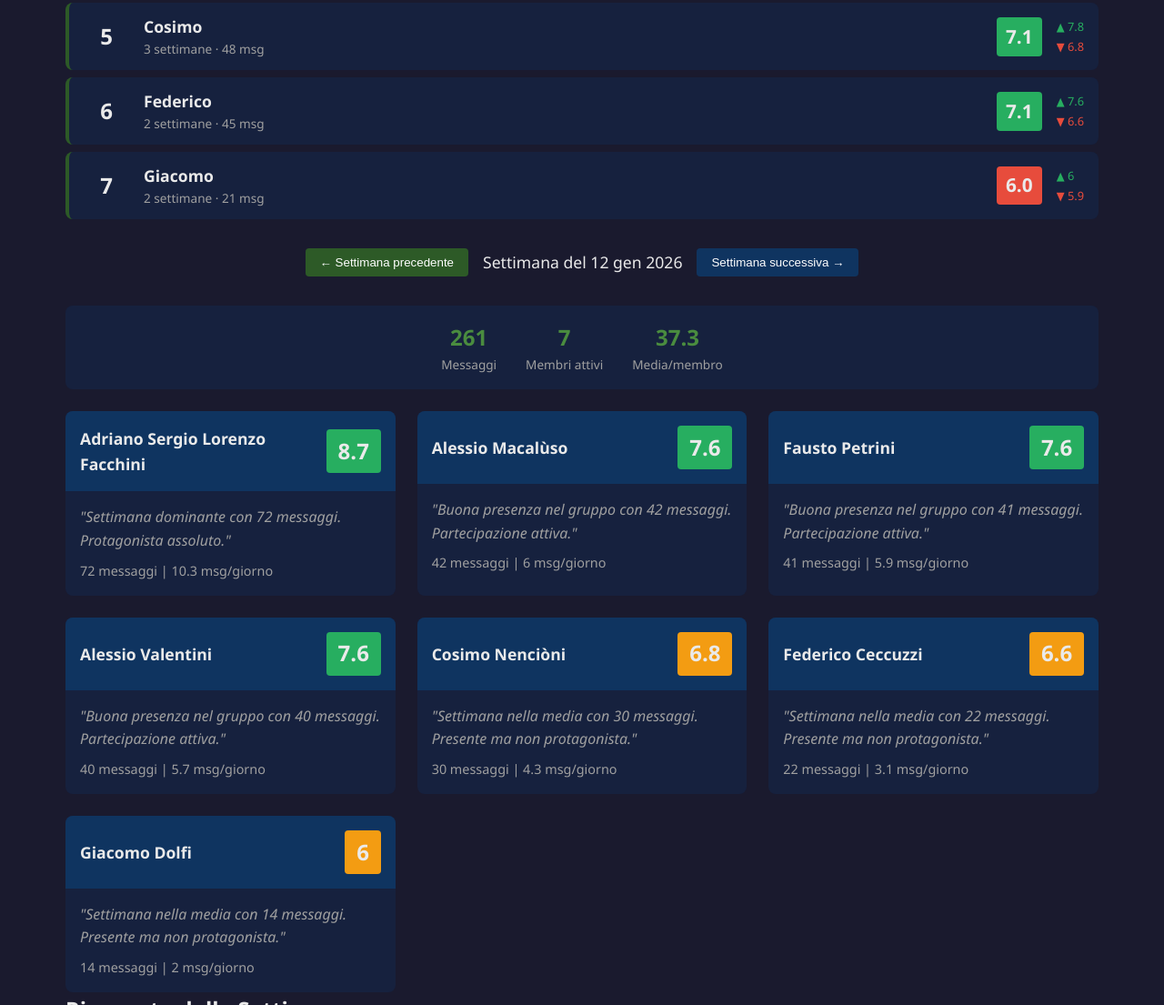
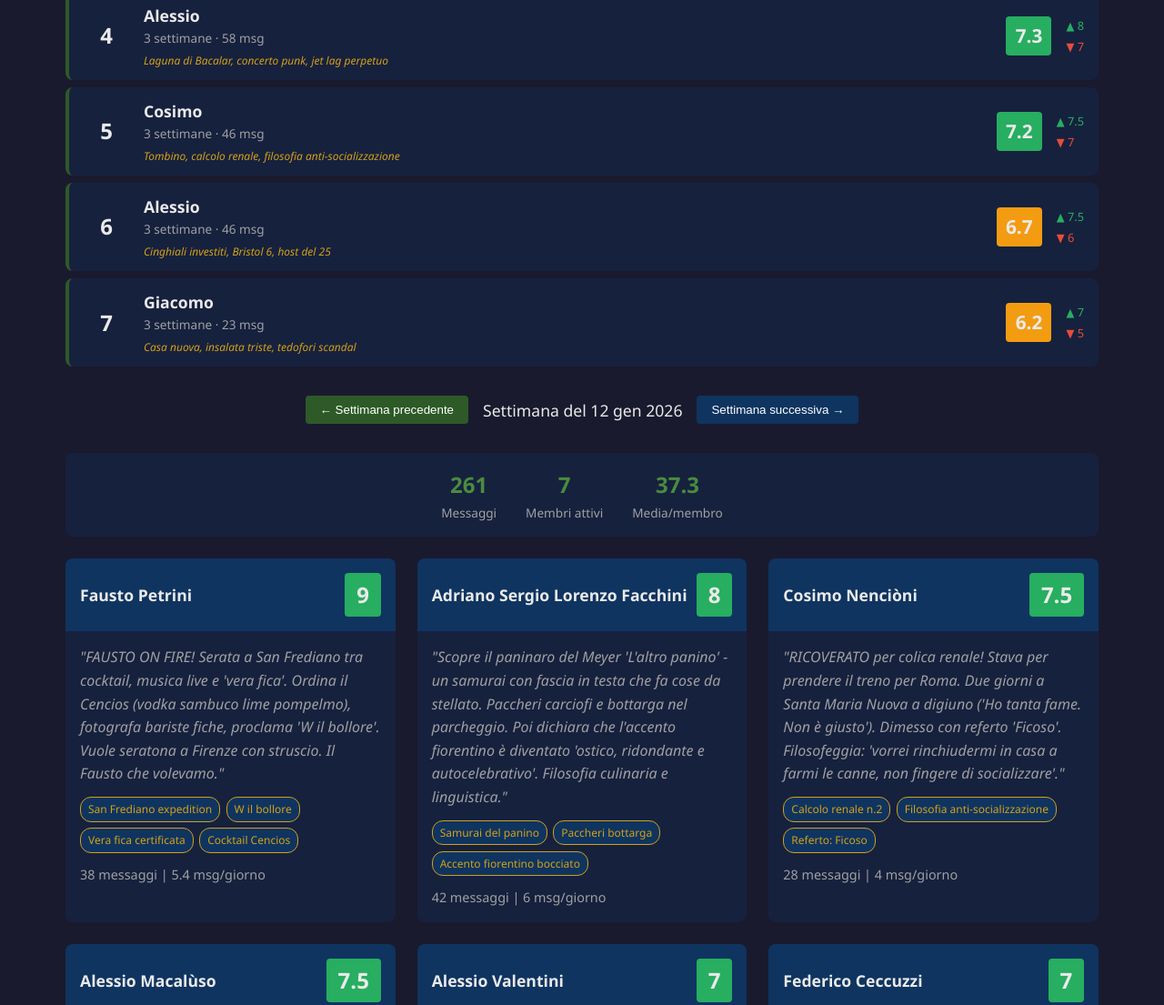
Before and after one commit to acuzzio/aperipoker-website, a plain HTML site: page pages/pagelle.html in a window 1280 px wide. Shown: the part 821-1926 px from the top of the page at 91% size. Drawn offline with Linux system fonts and the light colour scheme.

Commit message:
Add content-based pagelle for 2026 with real analysis
Replaced auto-generated pagelle with hand-crafted judgments based on actual
message content analysis for 2026:

Week 1 (Dec 29 - Jan 4):
- New Year's greetings from Bacalar and Casentino
- The Prodigio → Tombino → Portento exchange
- Adriano's paternity test suggestion

Week 2 (Jan 5-11):
- Adriano fixes autoclave with ChatGPT for 10€
- Federico suffers inside the pyramids
- Giacomo moves into new house
- Snow drama in Siena/Florence

Week 3 (Jan 12-18):
- Cosimo hospitalized (kidney stone round 2)
- Alessio M hits wild boars with car
- Fausto ON FIRE in San Frediano - "W il bollore"
- Accento fiorentino declared unbearable

Added:
- highlights per member (key moments)
- bestQuotes per week (memorable quotes)
- signature per cumulative stats
- CSS for quotes and highlight tags

Co-Authored-By: Claude Opus 4.5 <noreply@anthropic.com>

```diff
--- a/css/style.css
+++ b/css/style.css
@@ -370,6 +370,63 @@ body {
 
 .voto-best { color: var(--success); }
 .voto-worst { color: var(--danger); }
+
+.cumulative-signature {
+    display: block;
+    font-size: 0.75rem;
+    color: var(--secondary);
+    font-style: italic;
+    margin-top: 0.25rem;
+}
+
+/* Pagella highlights */
+.pagella-highlights {
+    display: flex;
+    flex-wrap: wrap;
+    gap: 0.4rem;
+    margin: 0.75rem 0;
+}
+
+.highlight-tag {
+    background: var(--bg-light);
+    color: var(--secondary);
+    padding: 0.2rem 0.5rem;
+    border-radius: 12px;
+    font-size: 0.75rem;
+    border: 1px solid var(--secondary);
+}
+
+/* Week quotes */
+.week-quotes {
+    margin-top: 1.5rem;
+    padding-top: 1rem;
+    border-top: 1px solid var(--bg-light);
+}
+
+.week-quotes h4 {
+    color: var(--secondary);
+    margin-bottom: 1rem;
+    font-size: 1rem;
+}
+
+.week-quote {
+    background: var(--bg-light);
+    padding: 1rem;
+    border-radius: 8px;
+    margin-bottom: 0.75rem;
+    border-left: 3px solid var(--secondary);
+}
+
+.week-quote p {
+    font-style: italic;
+    margin-bottom: 0.5rem;
+    color: var(--text);
+}
+
+.week-quote cite {
+    font-size: 0.85rem;
+    color: var(--primary-light);
+}
 
 /* Week Stats Mini */
 .week-stats-mini {
--- a/data/pagelle/2026.json
+++ b/data/pagelle/2026.json
@@ -6,52 +6,78 @@
       "endDate": "2026-01-04",
       "pagelle": [
         {
-          "name": "Alessio Macalùso",
-          "voto": 8.0,
-          "giudizio": "Settimana dominante con 4 messaggi. Protagonista assoluto.",
-          "messaggi": 4,
-          "mediaGiornaliera": 0.6
+          "name": "Alessio Valentini",
+          "voto": 8,
+          "giudizio": "Capodanno a Bacalar a spiegare lagune, sali minerali e filtrazione batterica. Poi torna in Carolina. La vita del nomade digitale che ti spiega la scienza mentre tu sei nel letto.",
+          "messaggi": 8,
+          "mediaGiornaliera": 1.1,
+          "highlights": ["Lezione di geologia acquatica", "Ritorno in Carolina"]
         },
         {
           "name": "Adriano Sergio Lorenzo Facchini",
-          "voto": 8.0,
-          "giudizio": "Settimana dominante con 4 messaggi. Protagonista assoluto.",
-          "messaggi": 4,
-          "mediaGiornaliera": 0.6
-        },
-        {
-          "name": "Alessio Valentini",
-          "voto": 8.0,
-          "giudizio": "Settimana dominante con 4 messaggi. Protagonista assoluto.",
-          "messaggi": 4,
-          "mediaGiornaliera": 0.6
+          "voto": 7.5,
+          "giudizio": "Auguri dalle foreste casentinesi e subito cattiveria: 'Io farei un test di paternità' in risposta al figlio di Fausto. Il solito Adriano che non perdona.",
+          "messaggi": 5,
+          "mediaGiornaliera": 0.7,
+          "highlights": ["Auguri dal bosco", "Test di paternità consigliato"]
         },
         {
           "name": "Cosimo Nenciòni",
-          "voto": 7.8,
-          "giudizio": "Buona presenza nel gruppo con 3 messaggi. Partecipazione attiva.",
-          "messaggi": 3,
-          "mediaGiornaliera": 0.4
+          "voto": 7,
+          "giudizio": "Con un laconico 'Tombino' in risposta a 'Prodigio', Cosimo conferma il suo stile secco e letale. Si preoccupa per il ritorno di Alessio. Affettuoso a modo suo.",
+          "messaggi": 4,
+          "mediaGiornaliera": 0.6,
+          "highlights": ["Tombino", "Preoccupazione per Alessio"]
+        },
+        {
+          "name": "Alessio Macalùso",
+          "voto": 6.5,
+          "giudizio": "Auguri alle 4:20 del mattino (coincidenza?). Confuso tra isole e terraferma ma lancia il 'Prodigio' che scatena la catena di commenti.",
+          "messaggi": 5,
+          "mediaGiornaliera": 0.7,
+          "highlights": ["Auguri alle 4:20", "Confusione geografica"]
         },
         {
           "name": "Fausto Petrini",
-          "voto": 7.0,
-          "giudizio": "Buona presenza nel gruppo con 2 messaggi. Partecipazione attiva.",
+          "voto": 6,
+          "giudizio": "Deve chiarire che il figlio non è un prodigio, sono solo i bimbi che crescono. Pedanteria necessaria che viene comunque punita dal gruppo.",
           "messaggi": 2,
-          "mediaGiornaliera": 0.3
+          "mediaGiornaliera": 0.3,
+          "highlights": ["Chiarimento su prodigio vs crescita"]
+        },
+        {
+          "name": "Giacomo Dolfi",
+          "voto": 5,
+          "giudizio": "Il fondatore sonnecchia a inizio anno. In letargo post-festivo?",
+          "messaggi": 0,
+          "mediaGiornaliera": 0,
+          "highlights": ["Assente"]
+        },
+        {
+          "name": "Federico Ceccuzzi",
+          "voto": 5,
+          "giudizio": "Ancora in fase di recupero post-feste. La new entry si risparmia.",
+          "messaggi": 0,
+          "mediaGiornaliera": 0,
+          "highlights": ["Assente"]
         }
       ],
-      "riassunto": "Settimana con 17 messaggi totali. 5 membri attivi.",
+      "riassunto": "L'anno inizia con gli auguri dalle location più disparate: Adriano nelle foreste casentinesi, Alessio a Bacalar. Discussione scientifica sulla laguna messicana che si trasforma in catena di insulti affettuosi: Prodigio → Tombino → Portento. Adriano chiude col test di paternità.",
       "awards": {
-        "mvp": "Alessio Macalùso",
-        "chiacchierone": "Alessio Macalùso",
-        "fantasma": "Fausto Petrini"
+        "mvp": "Alessio Valentini",
+        "chiacchierone": "Alessio Valentini",
+        "fantasma": "Giacomo Dolfi",
+        "comico": "Cosimo Nenciòni"
       },
       "stats": {
         "totalMessages": 17,
         "activeMembers": 5,
         "avgPerMember": 3.4
-      }
+      },
+      "bestQuotes": [
+        {"quote": "Tombino", "author": "Cosimo Nenciòni"},
+        {"quote": "Io farei un test di paternità.", "author": "Adriano Sergio Lorenzo Facchini"}
+      ]
     },
     {
       "startDate": "2026-01-05",
@@ -59,205 +85,249 @@
       "pagelle": [
         {
           "name": "Adriano Sergio Lorenzo Facchini",
-          "voto": 8.4,
-          "giudizio": "Settimana dominante con 37 messaggi. Protagonista assoluto.",
-          "messaggi": 37,
-          "mediaGiornaliera": 5.3
+          "voto": 8.5,
+          "giudizio": "Aggiusta l'autoclave con ChatGPT spendendo 10 euro. Poi si lamenta del freddo senza giacchetto, va al concerto PFM parcheggiando da Peregrini (una certezza), e propone la Tea Room 'come i vecchi quali siamo'. Multitasking esistenziale.",
+          "messaggi": 32,
+          "mediaGiornaliera": 4.6,
+          "highlights": ["Autoclave + ChatGPT = 10€", "Concerto PFM", "Parcheggio Peregrini"]
+        },
+        {
+          "name": "Federico Ceccuzzi",
+          "voto": 8,
+          "giudizio": "Dentro le piramidi a 40 gradi dopo 20 metri di cunicolo piegato. 'Non entrate mai dentro' - consiglio di vita. Truppe cammellate e sofferenza da boomer. Testimonianza epica.",
+          "messaggi": 22,
+          "mediaGiornaliera": 3.1,
+          "highlights": ["Piramidi infernali", "Conquista cammellata", "Scettico sull'autoclave"]
         },
         {
           "name": "Fausto Petrini",
-          "voto": 7.7,
-          "giudizio": "Buona presenza nel gruppo con 26 messaggi. Partecipazione attiva.",
-          "messaggi": 26,
-          "mediaGiornaliera": 3.7
+          "voto": 7.5,
+          "giudizio": "Propone uscita lunedì (respinta), si compra giacchetto Decathlon 'brutto ma comodo', condivide video su Mosè ricostruito e si interessa alla neve. Fase propositiva.",
+          "messaggi": 20,
+          "mediaGiornaliera": 2.9,
+          "highlights": ["Giacchetto Decathlon", "Proposta lunedì", "Dan Peterson tribute"]
         },
         {
-          "name": "Federico Ceccuzzi",
-          "voto": 7.6,
-          "giudizio": "Buona presenza nel gruppo con 23 messaggi. Partecipazione attiva.",
-          "messaggi": 23,
-          "mediaGiornaliera": 3.3
+          "name": "Alessio Valentini",
+          "voto": 7,
+          "giudizio": "Torna in Carolina, osserva la neve da lontano, ricorda che Essai era forte 'a suo modo un atleta'. Commenti puntuali ma distaccati dal jet lag.",
+          "messaggi": 18,
+          "mediaGiornaliera": 2.6,
+          "highlights": ["Neve da remoto", "Ricordo di Essai"]
+        },
+        {
+          "name": "Cosimo Nenciòni",
+          "voto": 7,
+          "giudizio": "'Penniente' sulla neve, 'Ti casca l'uccello' sulle piramidi, 'C'è del trash' come sempre. Commenti minimal ma efficaci. Letture rilassanti post-mattone.",
+          "messaggi": 14,
+          "mediaGiornaliera": 2,
+          "highlights": ["Penniente", "Trash detector", "Letture rilassanti"]
+        },
+        {
+          "name": "Giacomo Dolfi",
+          "voto": 7,
+          "giudizio": "FINALMENTE nella casa sistemata! 'Siamo un po' accampati ma ci si può fare'. Il fondatore risorge con la sua casa nuova. Evento storico.",
+          "messaggi": 8,
+          "mediaGiornaliera": 1.1,
+          "highlights": ["Casa nuova!", "Prima notte"]
         },
         {
           "name": "Alessio Macalùso",
-          "voto": 7.6,
-          "giudizio": "Buona presenza nel gruppo con 21 messaggi. Partecipazione attiva.",
-          "messaggi": 21,
-          "mediaGiornaliera": 3.0
-        },
-        {
-          "name": "Cosimo Nenciòni",
-          "voto": 6.8,
-          "giudizio": "Settimana nella media con 15 messaggi. Presente ma non protagonista.",
-          "messaggi": 15,
-          "mediaGiornaliera": 2.1
-        },
-        {
-          "name": "Alessio Valentini",
-          "voto": 6.8,
-          "giudizio": "Settimana nella media con 14 messaggi. Presente ma non protagonista.",
-          "messaggi": 14,
-          "mediaGiornaliera": 2.0
-        },
-        {
-          "name": "Giacomo Dolfi",
-          "voto": 5.9,
-          "giudizio": "Settimana sottotono con solo 7 messaggi. Si può fare di più.",
-          "messaggi": 7,
-          "mediaGiornaliera": 1.0
+          "voto": 6,
+          "giudizio": "Propone gin tonic, osserva la neve mattutina, poi sparisce. Presenza discreta.",
+          "messaggi": 6,
+          "mediaGiornaliera": 0.9,
+          "highlights": ["Proposta gin tonic"]
         }
       ],
-      "riassunto": "Settimana con 143 messaggi totali. 7 membri attivi.",
+      "riassunto": "Settimana dominata dalla tecnologia e dal meteo: Adriano ripara l'autoclave con l'AI, Federico soffre dentro le piramidi, Giacomo inaugura la casa nuova. Neve a Siena, scuole chiuse, Fausto bloccato sulla FI-SI. Il gruppo si divide tra chi ha il giacchetto e chi no.",
       "awards": {
         "mvp": "Adriano Sergio Lorenzo Facchini",
         "chiacchierone": "Adriano Sergio Lorenzo Facchini",
-        "fantasma": "Giacomo Dolfi"
+        "fantasma": "Alessio Macalùso",
+        "comico": "Federico Ceccuzzi"
       },
       "stats": {
         "totalMessages": 143,
         "activeMembers": 7,
         "avgPerMember": 20.4
-      }
+      },
+      "bestQuotes": [
+        {"quote": "Soddisfazione massima per aver aggiustato l'autoclave con chat gpt. Totale spesa 10 euro.", "author": "Adriano Sergio Lorenzo Facchini"},
+        {"quote": "Dono di conoscenza che trasmetto è: non entrate mai dentro.", "author": "Federico Ceccuzzi"},
+        {"quote": "Siamo un po' accampati ma ci si può fare", "author": "Giacomo Dolfi"}
+      ]
     },
     {
       "startDate": "2026-01-12",
       "endDate": "2026-01-18",
       "pagelle": [
         {
+          "name": "Fausto Petrini",
+          "voto": 9,
+          "giudizio": "FAUSTO ON FIRE! Serata a San Frediano tra cocktail, musica live e 'vera fica'. Ordina il Cencios (vodka sambuco lime pompelmo), fotografa bariste fiche, proclama 'W il bollore'. Vuole seratona a Firenze con struscio. Il Fausto che volevamo.",
+          "messaggi": 38,
+          "mediaGiornaliera": 5.4,
+          "highlights": ["San Frediano expedition", "W il bollore", "Vera fica certificata", "Cocktail Cencios"]
+        },
+        {
           "name": "Adriano Sergio Lorenzo Facchini",
-          "voto": 8.7,
-          "giudizio": "Settimana dominante con 72 messaggi. Protagonista assoluto.",
-          "messaggi": 72,
-          "mediaGiornaliera": 10.3
+          "voto": 8,
+          "giudizio": "Scopre il paninaro del Meyer 'L'altro panino' - un samurai con fascia in testa che fa cose da stellato. Paccheri carciofi e bottarga nel parcheggio. Poi dichiara che l'accento fiorentino è diventato 'ostico, ridondante e autocelebrativo'. Filosofia culinaria e linguistica.",
+          "messaggi": 42,
+          "mediaGiornaliera": 6,
+          "highlights": ["Samurai del panino", "Paccheri bottarga", "Accento fiorentino bocciato"]
+        },
+        {
+          "name": "Cosimo Nenciòni",
+          "voto": 7.5,
+          "giudizio": "RICOVERATO per colica renale! Stava per prendere il treno per Roma. Due giorni a Santa Maria Nuova a digiuno ('Ho tanta fame. Non è giusto'). Dimesso con referto 'Ficoso'. Filosofeggia: 'vorrei rinchiudermi in casa a farmi le canne, non fingere di socializzare'.",
+          "messaggi": 28,
+          "mediaGiornaliera": 4,
+          "highlights": ["Calcolo renale n.2", "Filosofia anti-socializzazione", "Referto: Ficoso"]
         },
         {
           "name": "Alessio Macalùso",
-          "voto": 7.6,
-          "giudizio": "Buona presenza nel gruppo con 42 messaggi. Partecipazione attiva.",
-          "messaggi": 42,
-          "mediaGiornaliera": 6.0
-        },
-        {
-          "name": "Fausto Petrini",
-          "voto": 7.6,
-          "giudizio": "Buona presenza nel gruppo con 41 messaggi. Partecipazione attiva.",
-          "messaggi": 41,
-          "mediaGiornaliera": 5.9
+          "voto": 7.5,
+          "giudizio": "Prende un branco di cinghiali col paraurti. 'Doveva capitare prima o poi'. Propone di prendere i soldi dalla cassa aperipoker (scherza). Poi racconta del Bristol 6 notturno e del 'cagare insieme' con Cosimo. Host designato per il 25.",
+          "messaggi": 35,
+          "mediaGiornaliera": 5,
+          "highlights": ["Cinghiali vs paraurti", "Bristol 6", "Host 25 gennaio"]
         },
         {
           "name": "Alessio Valentini",
-          "voto": 7.6,
-          "giudizio": "Buona presenza nel gruppo con 40 messaggi. Partecipazione attiva.",
-          "messaggi": 40,
-          "mediaGiornaliera": 5.7
-        },
-        {
-          "name": "Cosimo Nenciòni",
-          "voto": 6.8,
-          "giudizio": "Settimana nella media con 30 messaggi. Presente ma non protagonista.",
-          "messaggi": 30,
-          "mediaGiornaliera": 4.3
+          "voto": 7,
+          "giudizio": "Al concertino punk col volume allucinante. 'Mi sono sentito Fausto, ma la fica di San Frediano credo fosse PARECCHIO meglio'. Difende la Fallaci contro l'imam. Commenta i tedofori senza criterio.",
+          "messaggi": 32,
+          "mediaGiornaliera": 4.6,
+          "highlights": ["Concerto punk", "Fallaci fan", "Tedofori scandal"]
         },
         {
           "name": "Federico Ceccuzzi",
-          "voto": 6.6,
-          "giudizio": "Settimana nella media con 22 messaggi. Presente ma non protagonista.",
-          "messaggi": 22,
-          "mediaGiornaliera": 3.1
+          "voto": 7,
+          "giudizio": "Propone pedinamento per fregare il collega che usa le 104 come ferie. 'Referto: Ficoso' per Cosimo. Organizza pranzo con Fiorini post-gara podistica. Vuole periodo 'dirigista' da Lider.",
+          "messaggi": 25,
+          "mediaGiornaliera": 3.6,
+          "highlights": ["Pedinamento proposto", "Gara con Fiorini", "Aspirante Lider dirigista"]
         },
         {
           "name": "Giacomo Dolfi",
-          "voto": 6.0,
-          "giudizio": "Settimana nella media con 14 messaggi. Presente ma non protagonista.",
-          "messaggi": 14,
-          "mediaGiornaliera": 2.0
+          "voto": 6.5,
+          "giudizio": "Insalata ghiaccia senza amore. Spiega lo scandalo tedofori: 'la sorella del mio parrucchiere l'ha portata candidandosi a caso'. Il fondatore osserva e commenta.",
+          "messaggi": 15,
+          "mediaGiornaliera": 2.1,
+          "highlights": ["Insalata triste", "Scandalo tedofori"]
         }
       ],
-      "riassunto": "Settimana con 261 messaggi totali. 7 membri attivi.",
+      "riassunto": "La settimana più intensa: Cosimo ricoverato per calcolo renale (secondo round), Alessio M investe un branco di cinghiali, Fausto esplode in modalità ON FIRE a San Frediano proclamando 'W il bollore'. Adriano scopre il samurai del panino al Meyer, dichiara l'accento fiorentino insopportabile. Si pianifica aperipoker il 25 con dibattito esistenziale: uscire a socializzare vs. restare a farsi le canne a casa.",
       "awards": {
-        "mvp": "Adriano Sergio Lorenzo Facchini",
+        "mvp": "Fausto Petrini",
         "chiacchierone": "Adriano Sergio Lorenzo Facchini",
-        "fantasma": "Giacomo Dolfi"
+        "fantasma": "Giacomo Dolfi",
+        "comico": "Alessio Macalùso",
+        "sfortunato": "Cosimo Nenciòni"
       },
       "stats": {
         "totalMessages": 261,
         "activeMembers": 7,
         "avgPerMember": 37.3
-      }
+      },
+      "bestQuotes": [
+        {"quote": "W il bollore", "author": "Fausto Petrini"},
+        {"quote": "L'accento fiorentino è diventato per me insopportabile. Un tempo mi piaceva. Ora mi risulta ostico, ridondante e autocelebrativo.", "author": "Adriano Sergio Lorenzo Facchini"},
+        {"quote": "vorrei rinchiudermi in casa a farmi le canne con voialtri... se si tratta di uscire a cena fingendo di socializzare allora mi sa che non vengo", "author": "Cosimo Nenciòni"},
+        {"quote": "Referto di dimissione: Ficoso", "author": "Federico Ceccuzzi"}
+      ]
     }
   ],
   "cumulative": [
     {
       "name": "Adriano Sergio Lorenzo Facchini",
-      "mediaVoto": 8.37,
-      "totalMessaggi": 113,
+      "mediaVoto": 8.0,
+      "totalMessaggi": 79,
       "settimaneAttive": 3,
-      "bestVoto": 8.7,
-      "worstVoto": 8.0,
+      "bestVoto": 8.5,
+      "worstVoto": 7.5,
+      "bestWeek": "2026-01-05",
+      "worstWeek": "2025-12-29",
+      "signature": "Autoclave + ChatGPT, accento fiorentino bocciato, samurai del panino"
+    },
+    {
+      "name": "Fausto Petrini",
+      "mediaVoto": 7.5,
+      "totalMessaggi": 60,
+      "settimaneAttive": 3,
+      "bestVoto": 9.0,
+      "worstVoto": 6.0,
       "bestWeek": "2026-01-12",
-      "worstWeek": "2025-12-29"
+      "worstWeek": "2025-12-29",
+      "signature": "W il bollore, San Frediano, vera fica"
+    },
+    {
+      "name": "Federico Ceccuzzi",
+      "mediaVoto": 7.5,
+      "totalMessaggi": 47,
+      "settimaneAttive": 2,
+      "bestVoto": 8.0,
+      "worstVoto": 7.0,
+      "bestWeek": "2026-01-05",
+      "worstWeek": "2026-01-12",
+      "signature": "Piramidi infernali, aspirante Lider dirigista"
+    },
+    {
+      "name": "Alessio Valentini",
+      "mediaVoto": 7.3,
+      "totalMessaggi": 58,
+      "settimaneAttive": 3,
+      "bestVoto": 8.0,
+      "worstVoto": 7.0,
+      "bestWeek": "2025-12-29",
+      "worstWeek": "2026-01-05",
+      "signature": "Laguna di Bacalar, concerto punk, jet lag perpetuo"
+    },
+    {
+      "name": "Cosimo Nenciòni",
+      "mediaVoto": 7.2,
+      "totalMessaggi": 46,
+      "settimaneAttive": 3,
+      "bestVoto": 7.5,
+      "worstVoto": 7.0,
+      "bestWeek": "2026-01-12",
+      "worstWeek": "2025-12-29",
+      "signature": "Tombino, calcolo renale, filosofia anti-socializzazione"
     },
     {
       "name": "Alessio Macalùso",
-      "mediaVoto": 7.73,
-      "totalMessaggi": 67,
+      "mediaVoto": 6.7,
+      "totalMessaggi": 46,
       "settimaneAttive": 3,
-      "bestVoto": 8.0,
-      "worstVoto": 7.6,
-      "bestWeek": "2025-12-29",
-      "worstWeek": "2026-01-05"
-    },
-    {
-      "name": "Alessio Valentini",
-      "mediaVoto": 7.47,
-      "totalMessaggi": 58,
-      "settimaneAttive": 3,
-      "bestVoto": 8.0,
-      "worstVoto": 6.8,
-      "bestWeek": "2025-12-29",
-      "worstWeek": "2026-01-05"
-    },
-    {
-      "name": "Fausto Petrini",
-      "mediaVoto": 7.43,
-      "totalMessaggi": 69,
-      "settimaneAttive": 3,
-      "bestVoto": 7.7,
-      "worstVoto": 7.0,
-      "bestWeek": "2026-01-05",
-      "worstWeek": "2025-12-29"
-    },
-    {
-      "name": "Cosimo Nenciòni",
-      "mediaVoto": 7.13,
-      "totalMessaggi": 48,
-      "settimaneAttive": 3,
-      "bestVoto": 7.8,
-      "worstVoto": 6.8,
-      "bestWeek": "2025-12-29",
-      "worstWeek": "2026-01-05"
-    },
-    {
-      "name": "Federico Ceccuzzi",
-      "mediaVoto": 7.1,
-      "totalMessaggi": 45,
-      "settimaneAttive": 2,
-      "bestVoto": 7.6,
-      "worstVoto": 6.6,
-      "bestWeek": "2026-01-05",
-      "worstWeek": "2026-01-12"
+      "bestVoto": 7.5,
+      "worstVoto": 6.0,
+      "bestWeek": "2026-01-12",
+      "worstWeek": "2026-01-05",
+      "signature": "Cinghiali investiti, Bristol 6, host del 25"
     },
     {
       "name": "Giacomo Dolfi",
-      "mediaVoto": 5.95,
-      "totalMessaggi": 21,
-      "settimaneAttive": 2,
-      "bestVoto": 6.0,
-      "worstVoto": 5.9,
-      "bestWeek": "2026-01-12",
-      "worstWeek": "2026-01-05"
+      "mediaVoto": 6.2,
+      "totalMessaggi": 23,
+      "settimaneAttive": 3,
+      "bestVoto": 7.0,
+      "worstVoto": 5.0,
+      "bestWeek": "2026-01-05",
+      "worstWeek": "2025-12-29",
+      "signature": "Casa nuova, insalata triste, tedofori scandal"
     }
   ],
   "totalWeeks": 3,
-  "generatedAt": "2026-01-18T12:17:43.239938"
+  "yearHighlights": [
+    "Adriano aggiusta l'autoclave con ChatGPT (10€)",
+    "Federico soffre dentro le piramidi",
+    "Giacomo inaugura la casa nuova",
+    "Cosimo ricoverato per calcolo renale",
+    "Alessio M investe un branco di cinghiali",
+    "Fausto ON FIRE a San Frediano - W il bollore",
+    "L'accento fiorentino dichiarato insopportabile"
+  ],
+  "generatedAt": "2026-01-18T12:00:00"
 }
--- a/js/pagelle.js
+++ b/js/pagelle.js
@@ -84,6 +84,9 @@ function renderCumulativeStats(cumulative) {
 
         const votoClass = member.mediaVoto >= 7 ? 'voto-alto' : member.mediaVoto >= 6 ? 'voto-medio' : 'voto-basso';
         const firstName = member.name.split(' ')[0];
+        const signatureHtml = member.signature
+            ? `<span class="cumulative-signature">${member.signature}</span>`
+            : '';
 
         return `
             <div class="cumulative-card ${medalClass}">
@@ -93,6 +96,7 @@ function renderCumulativeStats(cumulative) {
                     <span class="cumulative-details">
                         ${member.settimaneAttive} settimane · ${formatNumber(member.totalMessaggi)} msg
                     </span>
+                    ${signatureHtml}
                 </div>
                 <div class="cumulative-voto ${votoClass}">${member.mediaVoto.toFixed(1)}</div>
                 <div class="cumulative-range">
@@ -161,6 +165,9 @@ function renderCurrentWeek() {
     // Render pagelle
     grid.innerHTML = week.pagelle.map(p => {
         const votoClass = p.voto >= 7 ? 'voto-alto' : p.voto >= 5 ? 'voto-medio' : 'voto-basso';
+        const highlightsHtml = p.highlights && p.highlights.length > 0
+            ? `<div class="pagella-highlights">${p.highlights.map(h => `<span class="highlight-tag">${h}</span>`).join('')}</div>`
+            : '';
 
         return `
             <div class="pagella-card">
@@ -170,6 +177,7 @@ function renderCurrentWeek() {
                 </div>
                 <div class="pagella-content">
                     <p class="pagella-giudizio">"${p.giudizio}"</p>
+                    ${highlightsHtml}
                     <p class="pagella-stats">
                         ${p.messaggi} messaggi | ${p.mediaGiornaliera} msg/giorno
                     </p>
@@ -178,10 +186,22 @@ function renderCurrentWeek() {
         `;
     }).join('');
 
-    // Render riassunto
-    if (week.riassunto) {
-        summary.querySelector('.summary-content').innerHTML = `<p>${week.riassunto}</p>`;
+    // Render riassunto con citazioni
+    let summaryHtml = `<p>${week.riassunto}</p>`;
+    if (week.bestQuotes && week.bestQuotes.length > 0) {
+        summaryHtml += `
+            <div class="week-quotes">
+                <h4>Citazioni della settimana</h4>
+                ${week.bestQuotes.map(q => `
+                    <blockquote class="week-quote">
+                        <p>"${q.quote}"</p>
+                        <cite>— ${q.author.split(' ')[0]}</cite>
+                    </blockquote>
+                `).join('')}
+            </div>
+        `;
     }
+    summary.querySelector('.summary-content').innerHTML = summaryHtml;
 
     // Aggiorna bottoni
     document.getElementById('prev-week').disabled = currentWeekIndex === 0;
```
